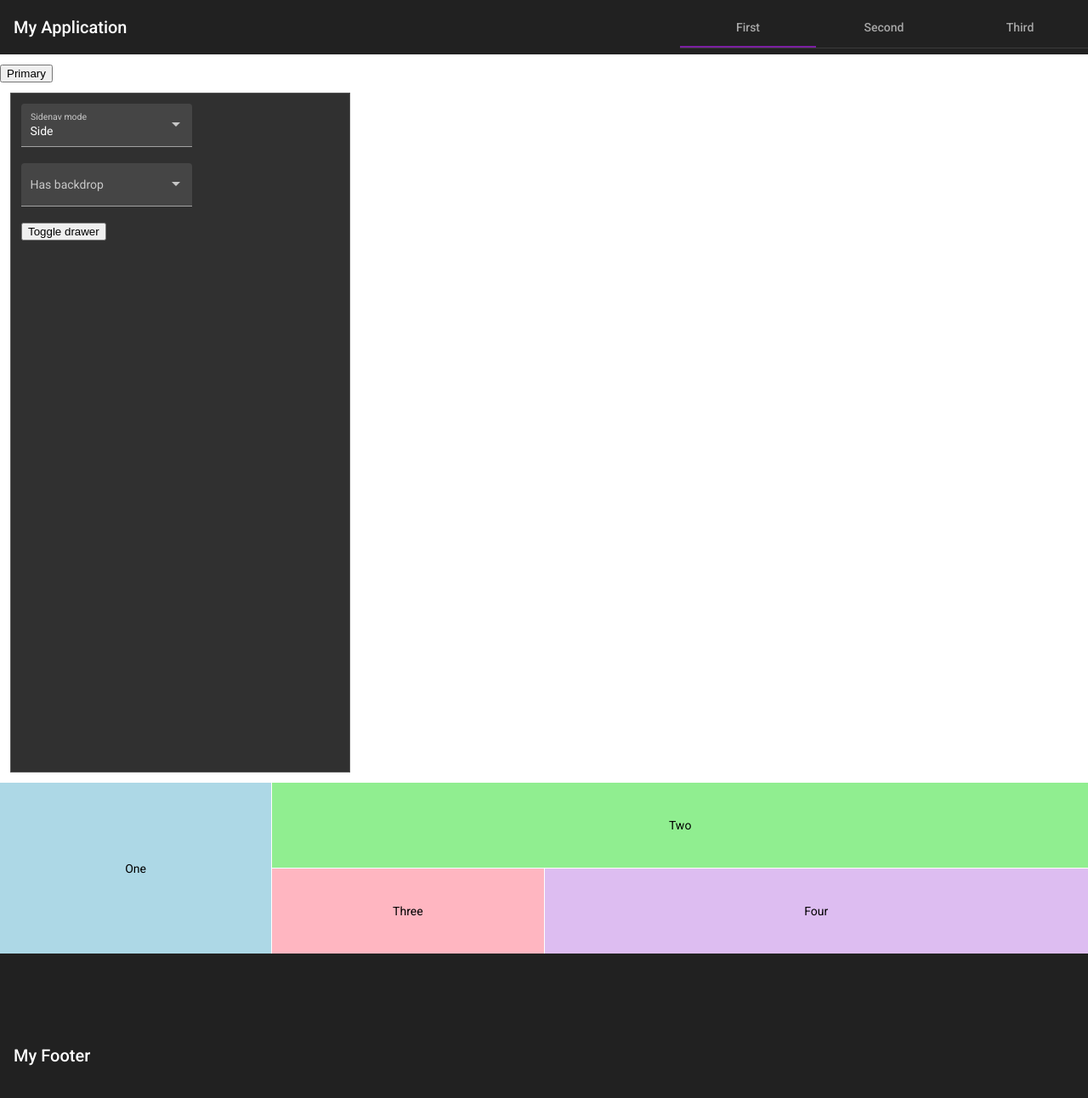
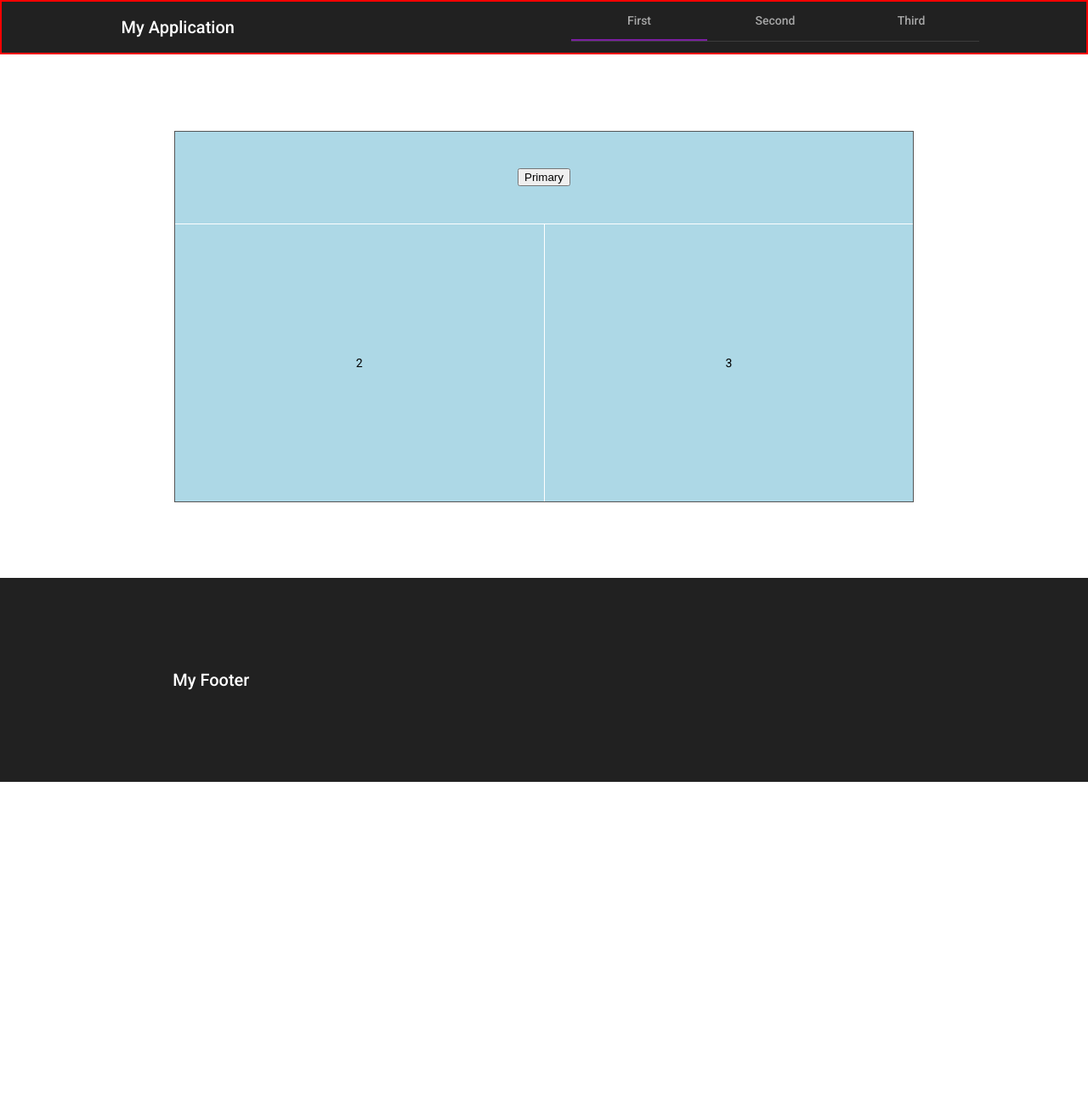
Before and after one commit to dlm1337/ExampleProject, an Angular app in the folder Front/: page /main in a window 1280 px wide. Shown: the top 1292 px of the page at 85% size. After the commit the page ends 920 px from the top, so only its background shows below. Built offline with nearby package versions, Linux system fonts and the light colour scheme.

Commit message:
setting up a form to practice using everything so far.

```diff
--- a/Front/src/app/footer/footer.component.html
+++ b/Front/src/app/footer/footer.component.html
@@ -1,5 +1,5 @@
-<p>
-  <mat-toolbar class ="footer">
+<mat-toolbar class="footer">
+  <div class="container">
     <span>My Footer</span>
-  </mat-toolbar>
-</p>
+  </div>
+</mat-toolbar>
--- a/Front/src/app/footer/footer.component.scss
+++ b/Front/src/app/footer/footer.component.scss
@@ -1,4 +1,10 @@
+.container {
+  margin-left: 15%;
+  margin-right: 15%;
+}
+
 .footer {
-  top: 100vh;
+  position: absolute;
+  top: 100;
   height: 240px;
 }
--- a/Front/src/app/main-content/main-content.component.html
+++ b/Front/src/app/main-content/main-content.component.html
@@ -1,32 +1,9 @@
-<button mat-button color="primary" (click)="grabId()">Primary</button>
-<mat-drawer-container class="example-container" [hasBackdrop]="hasBackdrop.value">
-  <mat-drawer #drawer [mode]="mode.value">I'm a drawer</mat-drawer>
-  <mat-drawer-content>
-    <mat-form-field appearance="fill">
-      <mat-label>Sidenav mode</mat-label>
-      <mat-select #mode value="side">
-        <mat-option value="side">Side</mat-option>
-        <mat-option value="over">Over</mat-option>
-        <mat-option value="push">Push</mat-option>
-      </mat-select>
-    </mat-form-field>
-    <mat-form-field appearance="fill">
-      <mat-label>Has backdrop</mat-label>
-      <mat-select #hasBackdrop>
-        <mat-option>Unset</mat-option>
-        <mat-option [value]="true">True</mat-option>
-        <mat-option [value]="false">False</mat-option>
-      </mat-select>
-    </mat-form-field>
-    <button mat-raised-button (click)="drawer.toggle()">Toggle drawer</button>
-  </mat-drawer-content>
-</mat-drawer-container>
-<mat-grid-list cols="4" rowHeight="100px">
-  <mat-grid-tile
-      *ngFor="let tile of tiles"
-      [colspan]="tile.cols"
-      [rowspan]="tile.rows"
-      [style.background]="tile.color">
-    {{tile.text}}
-  </mat-grid-tile>
-</mat-grid-list>
+<div class="container">
+  <mat-grid-list cols="2" rowHeight="4:1">
+    <mat-grid-tile colspan="2">
+      <button mat-button color="primary" (click)="grabId()">Primary</button>
+    </mat-grid-tile>
+    <mat-grid-tile rowspan="3">2</mat-grid-tile>
+    <mat-grid-tile rowspan="3">3</mat-grid-tile>
+  </mat-grid-list>
+</div>
--- a/Front/src/app/main-content/main-content.component.scss
+++ b/Front/src/app/main-content/main-content.component.scss
@@ -1,13 +1,11 @@
-.example-container {
-  width: 400px;
-  height: 800px;
-  margin: 12px;
+.container {
+  height: auto;
+  margin-top: 7%;
+  margin-bottom: 7%;
+  margin-left: 16%;
+  margin-right: 16%;
   border: 1px solid #555;
 }
-
-mat-drawer-content {
-  padding: 12px;
-  display: flex;
-  flex-direction: column;
-  align-items: flex-start;
+mat-grid-tile {
+  background: lightblue;
 }
--- a/Front/src/app/main-content/main-content.component.ts
+++ b/Front/src/app/main-content/main-content.component.ts
@@ -19,12 +19,6 @@ export class MainContentComponent implements OnInit {
 
   ngOnInit(): void {}
 
-  tiles: Tile[] = [
-    { text: 'One', cols: 1, rows: 2, color: 'lightblue' },
-    { text: 'Two', cols: 3, rows: 1, color: 'lightgreen' },
-    { text: 'Three', cols: 1, rows: 1, color: 'lightpink' },
-    { text: 'Four', cols: 2, rows: 1, color: '#DDBDF1' },
-  ];
 
   public grabId() {
     var todo = new TodoItem();
--- a/Front/src/app/nav-bar/nav-bar.component.html
+++ b/Front/src/app/nav-bar/nav-bar.component.html
@@ -1,13 +1,13 @@
-<p>
-  <mat-toolbar>
+<mat-toolbar>
+  <div class="container">
     <span>My Application</span>
     <mat-tab-group class="mat-tab-group">
       <mat-tab label="First"></mat-tab>
       <mat-tab label="Second"></mat-tab>
       <mat-tab label="Third"></mat-tab>
     </mat-tab-group>
-  </mat-toolbar>
-</p>
+  </div>
+</mat-toolbar>
 
 <!-- <p>
   <mat-toolbar>
--- a/Front/src/app/nav-bar/nav-bar.component.scss
+++ b/Front/src/app/nav-bar/nav-bar.component.scss
@@ -1,8 +1,14 @@
-.example-spacer {
-  flex: 1 1 auto;
+.mat-tab-group {
+  position: absolute;
+  right: 10%;
+  top: 0;
 }
 
-.mat-tab-group {
-  position: absolute;
-  right: 0;
+mat-toolbar {
+  border: 2px solid red;
 }
+
+.container {
+  margin-left: 10%;
+  margin-right: 10%;
+}
```
